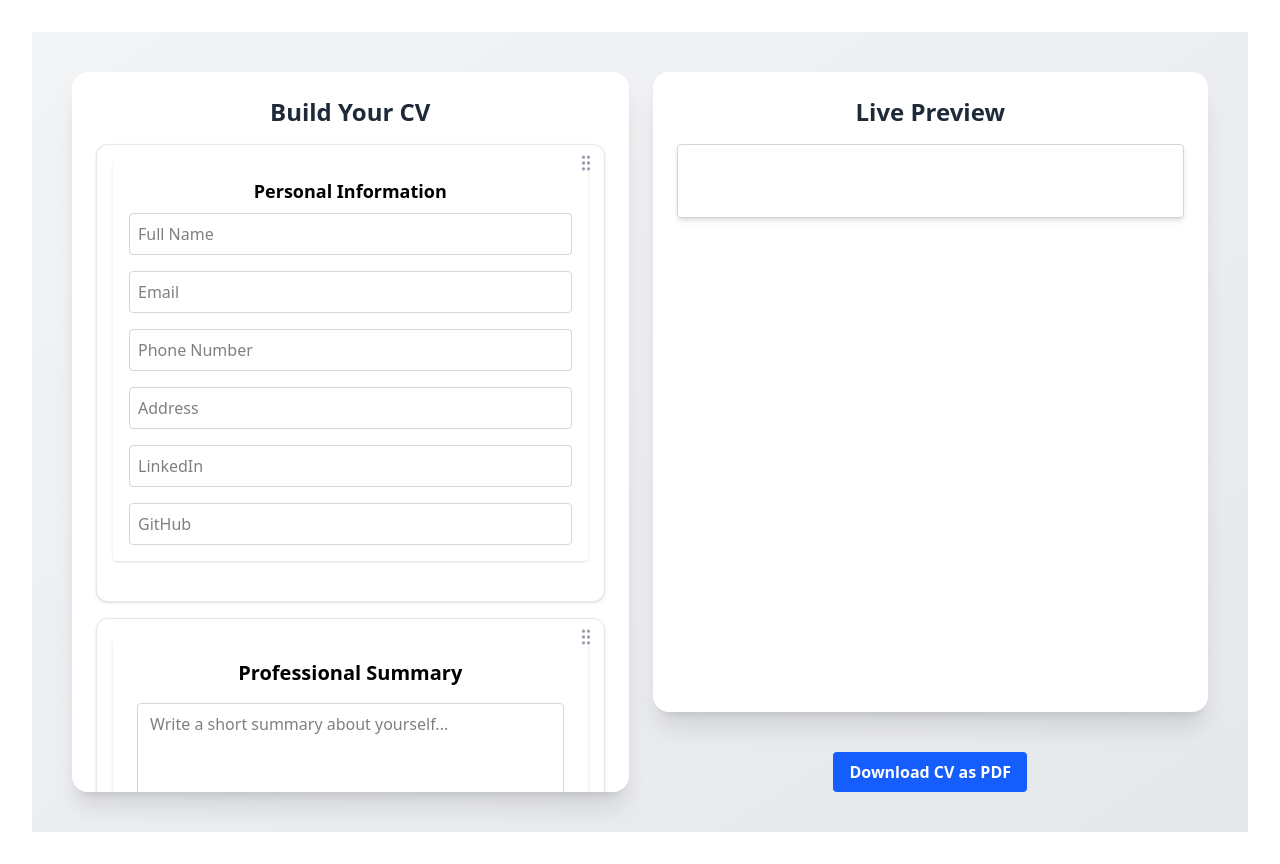
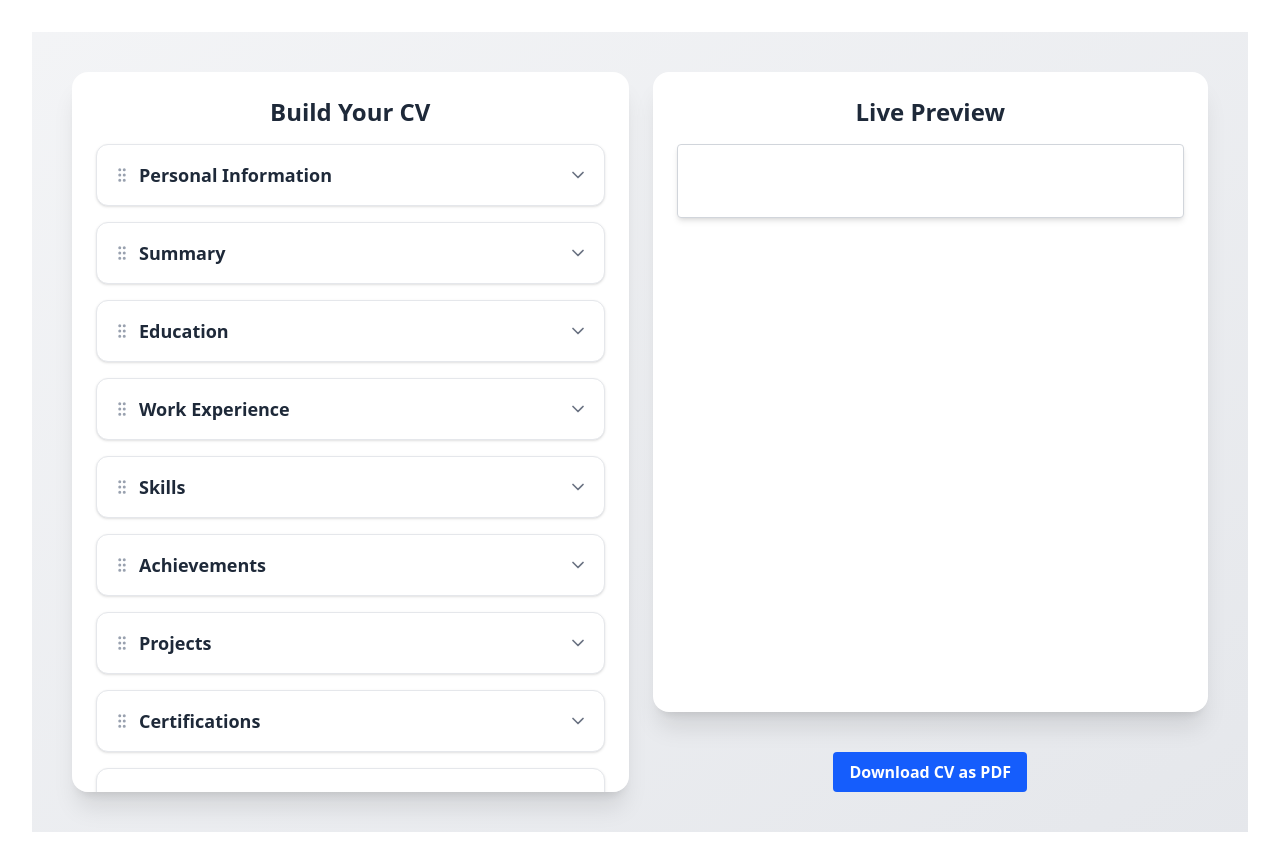
Before and after one commit to Haris-Ahmed07/cv-builder, a React (Vite) app in the folder frontend/: page / in a window 1280 px wide. Built offline with nearby package versions, Linux system fonts and the light colour scheme.

Commit message:
feat: implement draggable and collapsible form sections with ordered CV preview

```diff
--- a/frontend/src/components/Builder/SectionWrapper.jsx
+++ b/frontend/src/components/Builder/SectionWrapper.jsx
@@ -1,9 +1,11 @@
-import React from 'react'
+import React, { useState } from 'react'
+import { GripVertical, ChevronDown, ChevronUp } from 'lucide-react'
 import { useSortable } from '@dnd-kit/sortable'
 import { CSS } from '@dnd-kit/utilities'
-import { GripVertical } from 'lucide-react'
 
 const SectionWrapper = ({ id, children }) => {
+  const [isOpen, setIsOpen] = useState(false)
+
   const {
     attributes,
     listeners,
@@ -17,21 +19,48 @@ const SectionWrapper = ({ id, children }) => {
     transition
   }
 
+  const sectionTitles = {
+    PersonalInfo: 'Personal Information',
+    Summary: 'Summary',
+    Education: 'Education',
+    Work: 'Work Experience',
+    Skills: 'Skills',
+    Achievements: 'Achievements',
+    Projects: 'Projects',
+    Certifications: 'Certifications',
+    Languages: 'Languages'
+  }
+
   return (
     <div
       ref={setNodeRef}
       style={style}
       className="relative border border-gray-200 rounded-xl p-4 bg-white shadow mb-4"
     >
-      <button
-        className="absolute top-2 right-2 text-gray-400 hover:text-gray-600 cursor-grab active:cursor-grabbing"
-        {...attributes}
-        {...listeners}
-      >
-        <GripVertical size={20} />
-      </button>
+      {/* Header row */}
+      <div className="flex justify-between items-center">
+        <div className="flex items-center gap-2">
+          <button
+            className="text-gray-400 hover:text-gray-600 cursor-grab active:cursor-grabbing"
+            {...attributes}
+            {...listeners}
+          >
+            <GripVertical size={18} />
+          </button>
+          <h3 className="text-lg font-semibold text-gray-800">
+            {sectionTitles[id] || id}
+          </h3>
+        </div>
 
-      {children}
+        <button
+          className="text-gray-500 hover:text-gray-700"
+          onClick={() => setIsOpen(!isOpen)}
+        >
+          {isOpen ? <ChevronUp size={20} /> : <ChevronDown size={20} />}
+        </button>
+      </div>
+
+      {isOpen && <div className="mt-4">{children}</div>}
     </div>
   )
 }
--- a/frontend/src/components/FormSections/Achievements.jsx
+++ b/frontend/src/components/FormSections/Achievements.jsx
@@ -19,8 +19,6 @@ const Achievements = () => {
 
   return (
     <div className="bg-white p-6 rounded shadow-md mb-6">
-      <h2 className="text-xl font-semibold mb-4">Achievements</h2>
-
       {/* Form to add achievement */}
       <form onSubmit={handleSubmit} className="grid grid-cols-1 md:grid-cols-2 gap-4">
         <input
--- a/frontend/src/components/FormSections/Certifications.jsx
+++ b/frontend/src/components/FormSections/Certifications.jsx
@@ -27,8 +27,6 @@ const Certifications = () => {
 
   return (
     <div className="bg-white p-6 rounded shadow-md mb-6">
-      <h2 className="text-xl font-semibold mb-4">Certifications</h2>
-
       {/* add certification form */}
       <form onSubmit={handleSubmit} className="grid grid-cols-1 md:grid-cols-2 gap-4">
         <input
--- a/frontend/src/components/FormSections/Education.jsx
+++ b/frontend/src/components/FormSections/Education.jsx
@@ -43,8 +43,6 @@ const EducationForm = () => {
 
   return (
     <div className="bg-white p-6 rounded shadow mb-6">
-      <h2 className="text-xl font-bold mb-4">Education</h2>
-
       {/* Education input form */}
       <form onSubmit={handleSubmit} className="grid grid-cols-1 md:grid-cols-2 gap-4">
         <input
--- a/frontend/src/components/FormSections/Languages.jsx
+++ b/frontend/src/components/FormSections/Languages.jsx
@@ -14,8 +14,6 @@ const Languages = () => {
 
   return (
     <div className="bg-white p-6 rounded shadow-md mb-6">
-      <h2 className="text-xl font-semibold mb-4">Languages</h2>
-
       {/* Input form */}
       <form onSubmit={handleSubmit} className="flex gap-3">
         <input
--- a/frontend/src/components/FormSections/PersonalInfo.jsx
+++ b/frontend/src/components/FormSections/PersonalInfo.jsx
@@ -13,8 +13,6 @@ const PersonalInfo = () => {
 
   return (
     <div className="bg-white p-4 rounded shadow">
-      <h3 className="text-lg font-semibold mb-2">Personal Information</h3>
-
       {/* Input fields for personal information */}
       <div className="grid grid-cols-1 gap-4">
         <input
--- a/frontend/src/components/FormSections/Projects.jsx
+++ b/frontend/src/components/FormSections/Projects.jsx
@@ -28,8 +28,6 @@ const Projects = () => {
 
   return (
     <div className="bg-white p-6 rounded shadow-md mb-6">
-      <h2 className="text-xl font-semibold mb-4">Projects</h2>
-
       {/* Project input form */}
       <form onSubmit={handleSubmit} className="grid grid-cols-1 md:grid-cols-2 gap-4">
         <input
--- a/frontend/src/components/FormSections/Skills.jsx
+++ b/frontend/src/components/FormSections/Skills.jsx
@@ -18,8 +18,6 @@ const Skills = () => {
 
   return (
     <div className="bg-white p-6 rounded shadow-md mb-6">
-      <h2 className="text-xl font-semibold mb-4">Skills</h2>
-
       {/* Input form for adding skills */}
       <form onSubmit={handleAdd} className="flex gap-4">
         <input
--- a/frontend/src/components/FormSections/Summary.jsx
+++ b/frontend/src/components/FormSections/Summary.jsx
@@ -8,8 +8,6 @@ const Summary = () => {
 
   return (
     <div className="bg-white p-6 rounded shadow-md mb-6">
-      {/* Section title */}
-      <h2 className="text-xl font-semibold mb-4">Professional Summary</h2>
       {/* Textarea for user to input their summary */}
       <textarea
         value={summary}
--- a/frontend/src/components/FormSections/WorkExperience.jsx
+++ b/frontend/src/components/FormSections/WorkExperience.jsx
@@ -28,7 +28,6 @@ const WorkExperience = () => {
 
   return (
     <div className="bg-white p-6 rounded shadow-md mb-6">
-      <h2 className="text-xl font-semibold mb-4">Work Experience</h2>
 
       {/* Work experience input form */}
       <form onSubmit={handleSubmit} className="grid grid-cols-1 md:grid-cols-2 gap-4">
```
